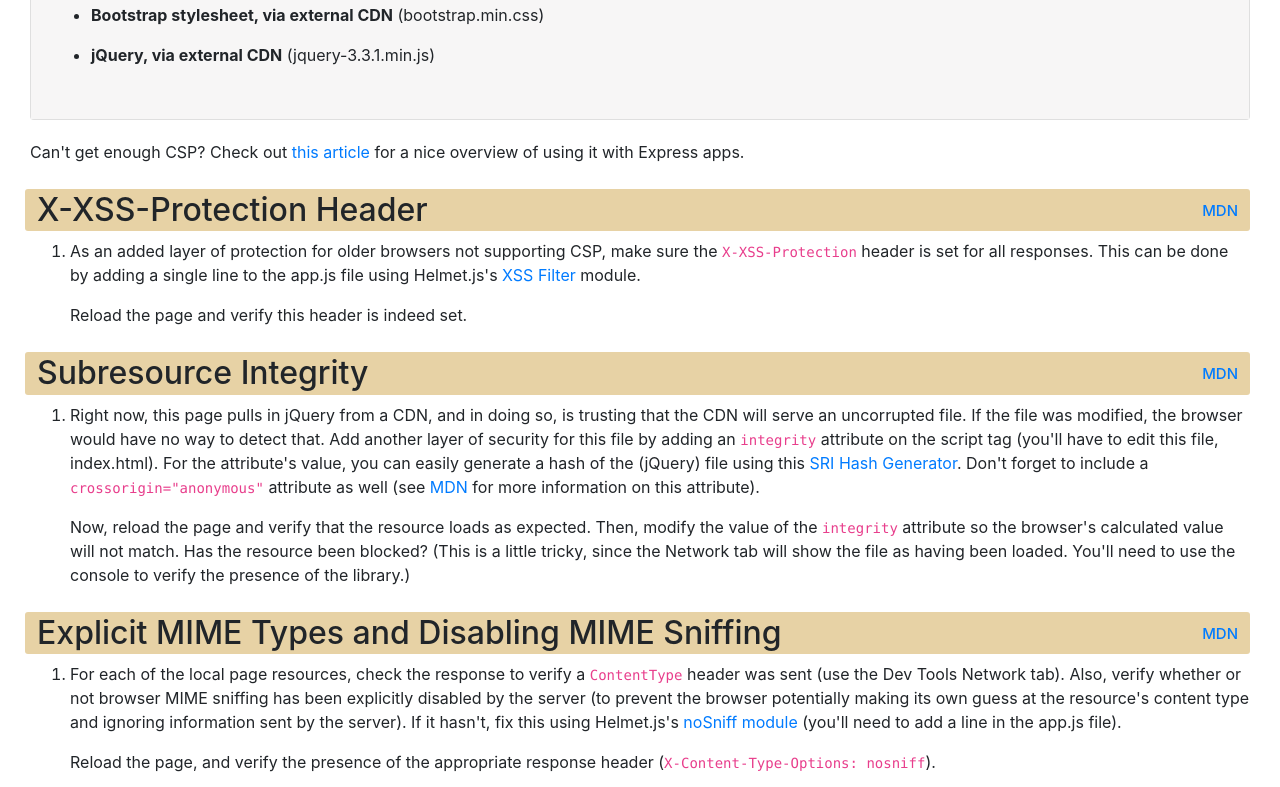
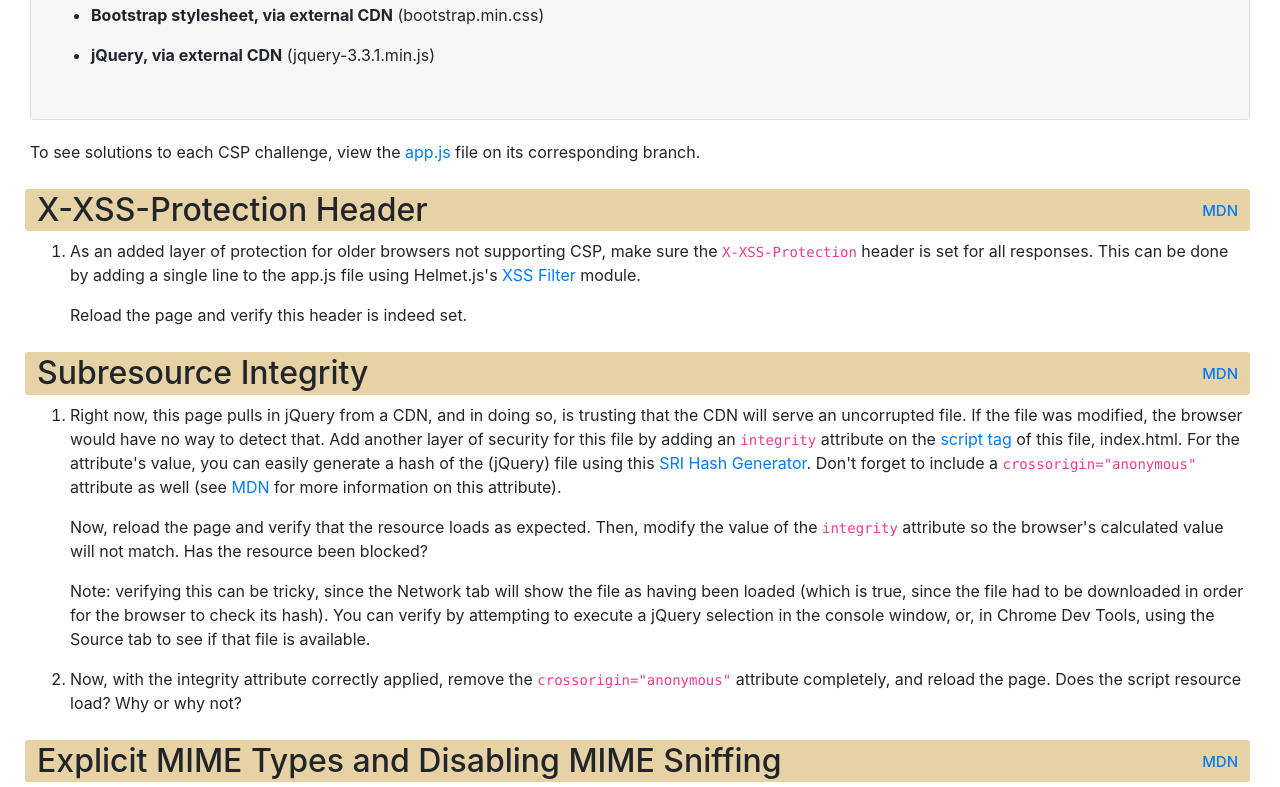
Before and after one commit to uwciso/browser-security, a website: page index.html in a window 1280 px wide. Shown: the part 1267-2054 px from the top of the page. Drawn offline with nearby package versions, Linux system fonts and the light colour scheme.

Commit message:
adding another question to subresource integrity exercise

```diff
--- a/index.html
+++ b/index.html
@@ -14,7 +14,7 @@
     <h1>Browser Security Exercises</h1>
   </div>
   <h2 class="first">Content Security Policy (CSP)<span class="resource"><a href="https://developer.mozilla.org/en-US/docs/Web/HTTP/CSP" target="0">MDN</a></span></h2>
-  <p class="instructions">Open up the app.js file in a text editor, and for each CSP challenge below, create a corresponding content security policy by editing the <code>csp_directives</code> object (at the top of the file). Refer to the <a href="https://helmetjs.github.io/docs/csp/" target="0">Helmet.js middleware docs</a> for format/syntax guidance. </p>
+  <p class="instructions">Open up the app.js file in a text editor, and for each CSP challenge below, create a corresponding content security policy by editing the <a href="https://github.com/uwciso/browser-security/blob/master/app.js#L4-L6" target="blank"><code>csp_directives</code> object</a>. Refer to the <a href="https://helmetjs.github.io/docs/csp/" target="0">Helmet.js docs</a> for format/syntax guidance. </p>
 
   <div class="csp-challenges">
     <div class="written-instr">
@@ -191,13 +191,12 @@
 
         <li>
           <p class="item">jQuery, via external CDN</p><span class="subtext"> (jquery-3.3.1.min.js)</span>
-          <script src="https://code.jquery.com/jquery-3.3.1.min.js" integrity="sha384-tsQFqpEReu7ZLhBV2VZlAu7zcOV+rXbYlF2cqB8txI/8aZajjp4Bqd+V6D5IgvKT" crossorigin="anonymous"></script>
+          <script src="https://code.jquery.com/jquery-3.3.1.min.js"></script>
         </li>
       </ul>
     </div>
   </div>
-
-  <p>Can't get enough CSP? Check out <a href="https://ponyfoo.com/articles/content-security-policy-in-express-apps" target="0">this article</a> for a nice overview of using it with Express apps.
+  <p>To see solutions to each CSP challenge, view the <a href="https://github.com/uwciso/browser-security/blob/master/app.js" target="0">app.js</a> file on its corresponding branch.</p>
 
   <h2>X-XSS-Protection Header<span class="resource"><a href="https://developer.mozilla.org/en-US/docs/Web/HTTP/Headers/X-XSS-Protection" target="0">MDN</a></span></h2>
   <ol>
@@ -209,8 +208,12 @@
   <h2>Subresource Integrity <span class="resource"><a href="https://developer.mozilla.org/en-US/docs/Web/Security/Subresource_Integrity" target="0">MDN</a></span></h2>
   <ol>
     <li>
-      <p>Right now, this page pulls in jQuery from a CDN, and in doing so, is trusting that the CDN will serve an uncorrupted file. If the file was modified, the browser would have no way to detect that. Add another layer of security for this file by adding an <code>integrity</code> attribute on the script tag (you'll have to edit this file, index.html). For the attribute's value, you can easily generate a hash of the (jQuery) file using this <a href="https://www.srihash.org/" target="0">SRI Hash Generator</a>. Don't forget to include a <code>crossorigin="anonymous"</code> attribute as well (see <a href="https://developer.mozilla.org/en-US/docs/Web/HTML/CORS_settings_attributes" target="0">MDN</a> for more information on this attribute).</p>
-      <p>Now, reload the page and verify that the resource loads as expected. Then, modify the value of the <code>integrity</code> attribute so the browser's calculated value will not match. Has the resource been blocked? (This is a little tricky, since the Network tab will show the file as having been loaded. You'll need to use the console to verify the presence of the library.)</p>
+      <p>Right now, this page pulls in jQuery from a CDN, and in doing so, is trusting that the CDN will serve an uncorrupted file. If the file was modified, the browser would have no way to detect that. Add another layer of security for this file by adding an <code>integrity</code> attribute on the <a href="https://github.com/uwciso/browser-security/blob/master/index.html#L194" target="blank">script tag</a> of this file, index.html. For the attribute's value, you can easily generate a hash of the (jQuery) file using this <a href="https://www.srihash.org/" target="0">SRI Hash Generator</a>. Don't forget to include a <code>crossorigin="anonymous"</code> attribute as well (see <a href="https://developer.mozilla.org/en-US/docs/Web/HTML/CORS_settings_attributes" target="0">MDN</a> for more information on this attribute).</p>
+      <p>Now, reload the page and verify that the resource loads as expected. Then, modify the value of the <code>integrity</code> attribute so the browser's calculated value will not match. Has the resource been blocked?</p>
+      <p>Note: verifying this can be tricky, since the Network tab will show the file as having been loaded (which is true, since the file had to be downloaded in order for the browser to check its hash). You can verify by attempting to execute a jQuery selection in the console window, or, in Chrome Dev Tools, using the Source tab to see if that file is available.</p>
+    </li>
+    <li>
+      <p>Now, with the integrity attribute correctly applied, remove the <code>crossorigin="anonymous"</code> attribute completely, and reload the page. Does the script resource load? Why or why not?</p>
     </li>
   </ol>
   <h2>Explicit MIME Types and Disabling MIME Sniffing<span class="resource"><a href="https://developer.mozilla.org/en-US/docs/Web/HTTP/Basics_of_HTTP/MIME_types" target="0">MDN</a></span></h2>
```
